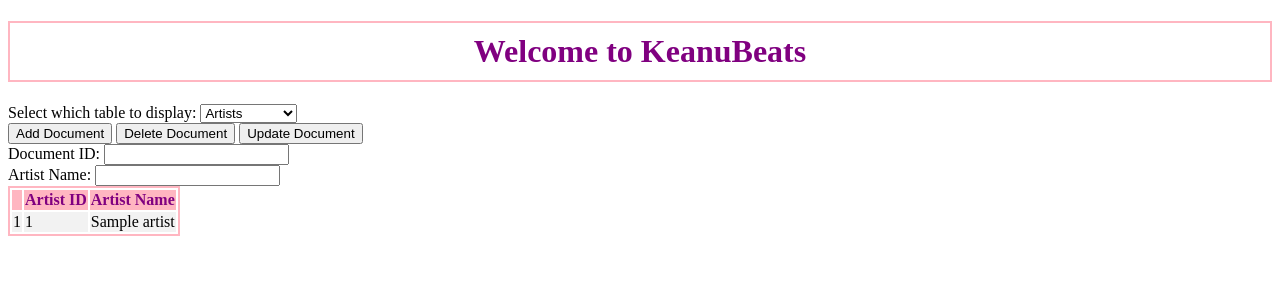
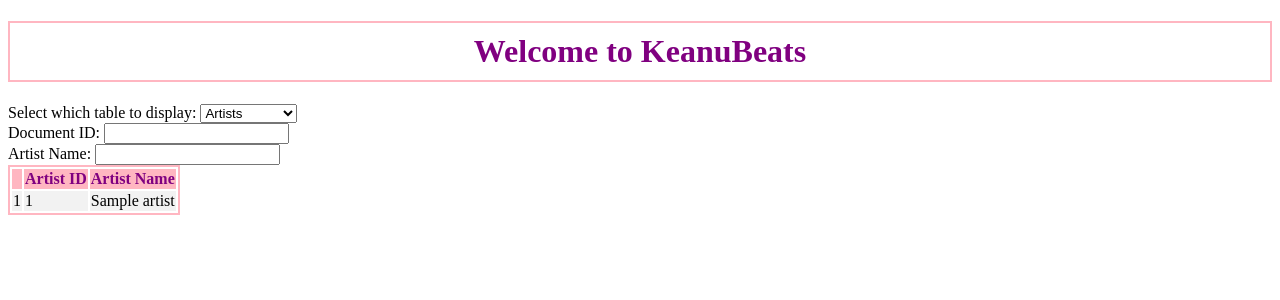
Before and after one commit to MaxWolf-01/dbi-vergleichsprojekt, a Flask app: page / in a window 1280 px wide. Shown: the top 300 px of the page. Run offline with Flask 3, Linux system fonts and the light colour scheme; a database or web service that is not in the repository returns one stand-in record (values such as "Sample title"); data that the repository does not hold is empty.

Commit message:
noticed and fixed some css errors

```diff
--- a/db_frontend/templates/index.html
+++ b/db_frontend/templates/index.html
@@ -16,8 +16,14 @@
 
             if (['artists', 'albums', 'songs', 'playlists'].includes(tableId)) {
                 document.getElementById('add_update_container').style.display = 'block';
+                document.getElementById('add_document_button').style.display = 'block';
+                document.getElementById('delete_document_button').style.display = 'block';
+                document.getElementById('update_document_button').style.display = 'block';
             } else {
                 document.getElementById('add_update_container').style.display = 'none';
+                document.getElementById('add_document_button').style.display = 'none';
+                document.getElementById('delete_document_button').style.display = 'none';
+                document.getElementById('update_document_button').style.display = 'none';
             }
 
             if (tableId === 'artists') {
@@ -62,11 +68,11 @@
         </select>
     </form>
 
-   <button id="add_document_button">Add Document</button>
+   <button id="add_document_button" style="display: none;">Add Document</button>
 
-   <button id="delete_document_button">Delete Document</button>
+   <button id="delete_document_button" style="display: none;">Delete Document</button>
 
-   <button id="update_document_button">Update Document</button>
+   <button id="update_document_button" style="display: none;">Update Document</button>
 
    <div id="add_update_container" style="display: block;">
         <form id="add_update_form">
```
